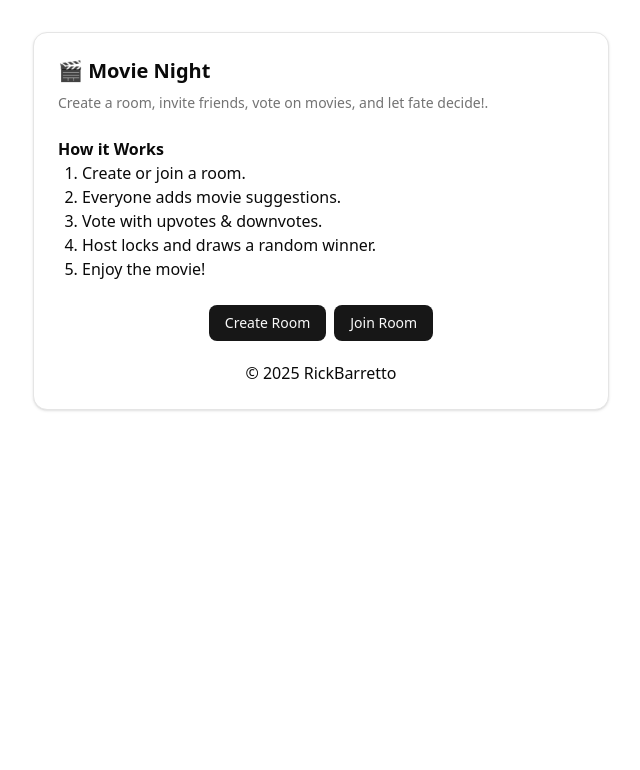
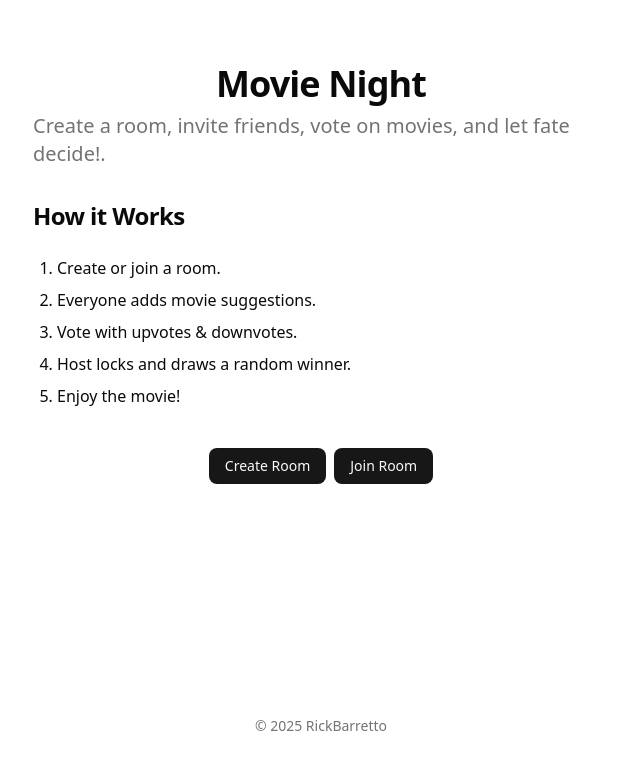
Before and after one commit to RickBarretto/movie-night, a Next.js app in the folder frontend/: page / in a window 1280 px wide. Shown: the top 770 px of the page, without its empty margins (319-959 px from the left). Built offline with nearby package versions, Linux system fonts and the light colour scheme.

Commit message:
Style: Modernize main page

```diff
--- a/frontend/src/pages/index.tsx
+++ b/frontend/src/pages/index.tsx
@@ -1,37 +1,29 @@
 import Link from "next/link";
 
 import { Button } from "@/components/ui/button";
-import {
-  Card,
-  CardContent,
-  CardDescription,
-  CardFooter,
-  CardHeader,
-  CardTitle,
-} from "@/components/ui/card";
 
 export default function Page() {
   return (
-    <Card className="w-full max-w-xl mx-auto my-8">
-      <CardHeader>
-        <CardTitle className="text-xl">🎬 Movie Night</CardTitle>
-        <CardDescription>
+    <div className="flex flex-col w-full max-w-xl h-screen mx-auto py-16">
+      <header className="flex flex-col gap-2">
+        <Title>Movie Night</Title>
+        <Description>
           Create a room, invite friends, vote on movies, and let fate decide!.
-        </CardDescription>
-      </CardHeader>
-      <CardContent>
-        <article className="w-fit">
-          <h3 className="font-bold">How it Works</h3>
-          <ol className="list-decimal pl-6">
+        </Description>
+      </header>
+
+      <main className="flex flex-col gap-4 place-items-center grow mt-8">
+        <article className="w-xl">
+          <Subheader>How it Works</Subheader>
+          <List>
             <li>Create or join a room.</li>
             <li>Everyone adds movie suggestions.</li>
             <li>Vote with upvotes &amp; downvotes.</li>
             <li>Host locks and draws a random winner.</li>
             <li>Enjoy the movie!</li>
-          </ol>
+          </List>
         </article>
-      </CardContent>
-      <CardFooter className="flex-col gap-5">
+
         <div className="flex gap-2">
           <Link href="/create">
             <Button className="cursor-pointer">Create Room</Button>
@@ -40,8 +32,55 @@ export default function Page() {
             <Button className="cursor-pointer">Join Room</Button>
           </Link>
         </div>
-        <span>© 2025 RickBarretto</span>
-      </CardFooter>
-    </Card>
+      </main>
+
+      <footer className="flex-col gap-5 mx-auto">
+        <Muted>© 2025 RickBarretto</Muted>
+      </footer>
+    </div>
   );
 }
+
+
+const Title = ({children}) => {
+  return (
+    <h1 className="scroll-m-20
+      text-center text-4xl font-extrabold tracking-tight text-balance"
+    >
+      { children }
+    </h1>
+  )
+}
+
+const Subheader = ({children}) => {
+  return (
+    <h3 className="scroll-m-20 text-2xl font-semibold tracking-tight"
+    >
+      { children }
+    </h3>
+  )
+}
+
+const Description = ({children}) => {
+  return (
+    <p className="text-muted-foreground text-xl">
+      { children }
+    </p>
+  )
+}
+
+const List = ({children}) => {
+  return (
+    <ul className="my-6 ml-6 list-decimal [&>li]:mt-2">
+      {children}
+    </ul>
+  )
+}
+
+const Muted = ({children}) => {
+  return (
+    <p className="text-muted-foreground text-sm">
+      { children }
+    </p>
+  )
+}
```
